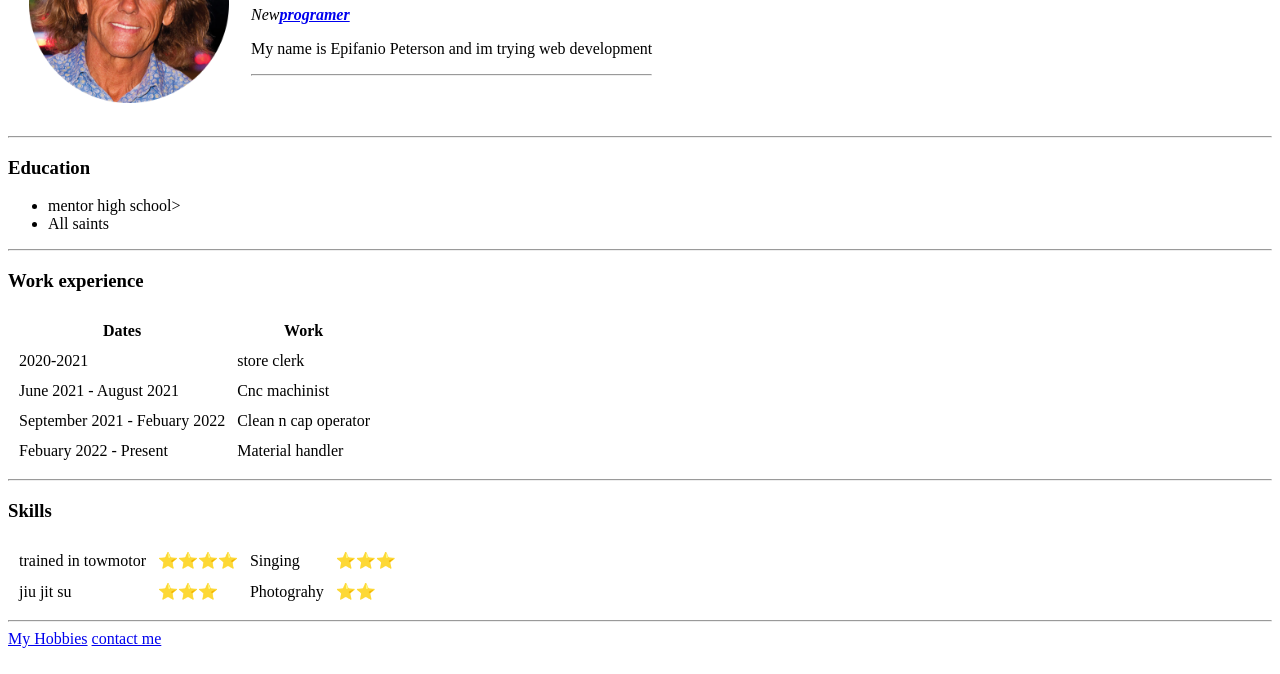
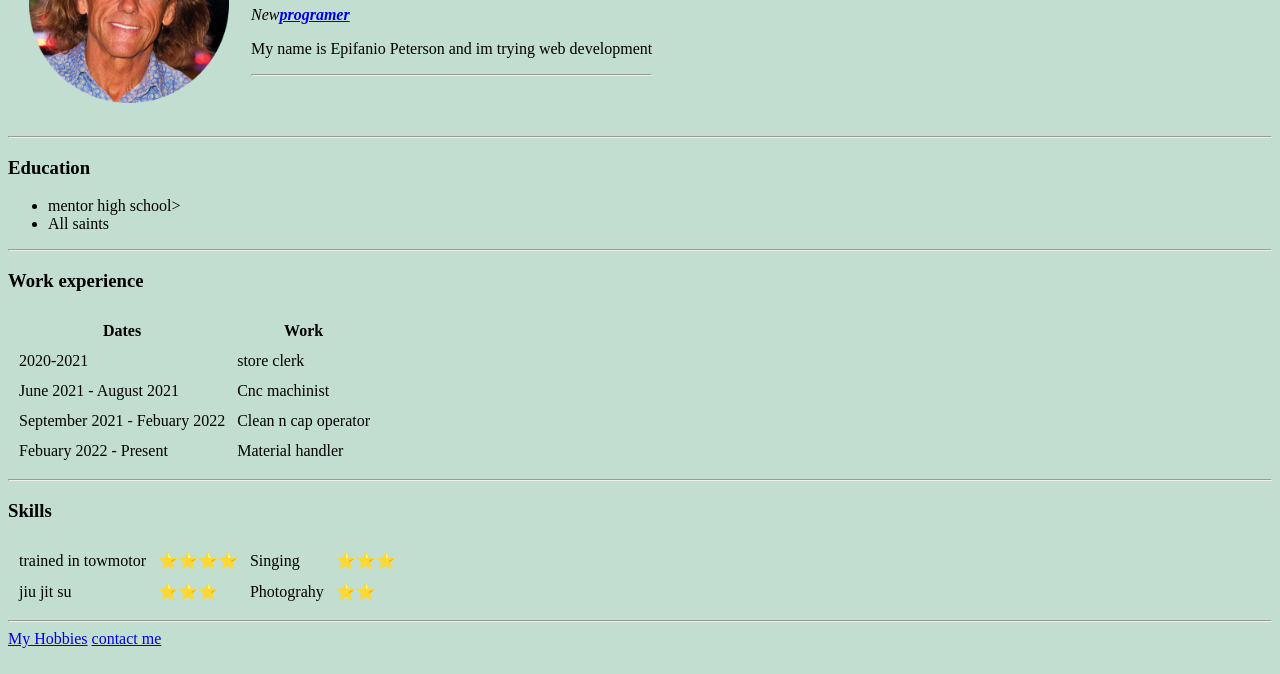
Before and after one commit to Dark-Archer4587/Bruh, a plain HTML site: page index.html in a window 1280 px wide. Shown: the part 126-800 px from the top of the page. Drawn offline with Linux system fonts and the light colour scheme.

Commit message:
added background color

```diff
--- a/index.html
+++ b/index.html
@@ -6,7 +6,7 @@
   <title>Epifanio's Personal Site</title>
 </head>
 
-<body>
+<body style="background-color:#C2DED1;">
   <table cellspacing="20">
     <tr>
       <td><img src="images/Bryan_Peterson1-modified.png" alt="Doppleganger" width="200px"></td>
```
